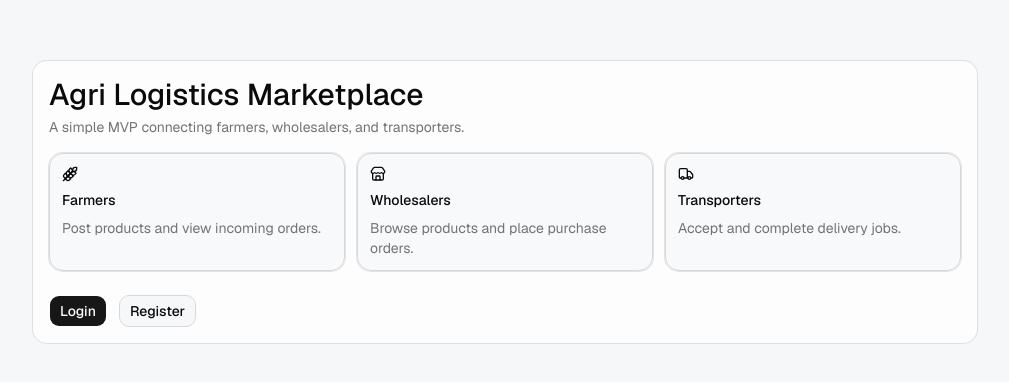
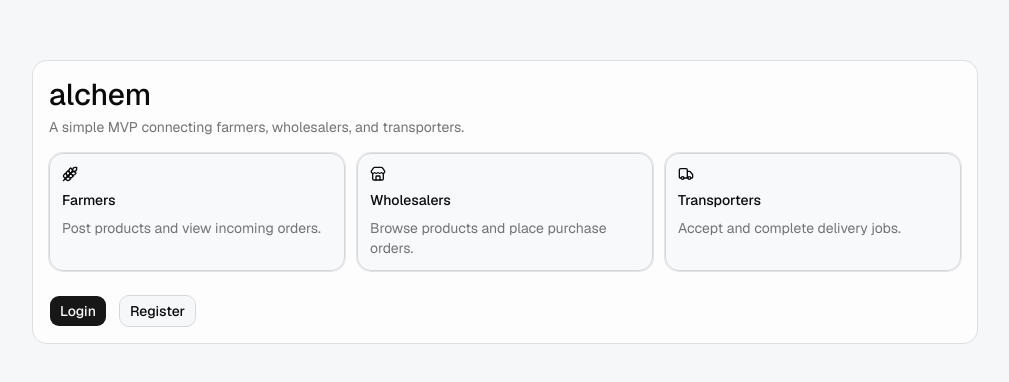
Before and after one commit to xCHLOMIx/alchem, a Next.js app: page / in a window 1280 px wide. Shown: the part 198-580 px from the top of the page, without its empty margins (135-1144 px from the left). Built offline with nearby package versions, Linux system fonts and the light colour scheme.

Commit message:
feat(app): Change app name to 'alchem'

```diff
--- a/app/layout.tsx
+++ b/app/layout.tsx
@@ -13,8 +13,8 @@ const geistMono = Geist_Mono({
 });
 
 export const metadata: Metadata = {
-  title: "Agri Logistics Marketplace",
-  description: "Prototype marketplace connecting farmers, wholesalers, and transporters",
+  title: "alchem",
+  description: "alchem prototype marketplace connecting farmers, wholesalers, and transporters",
 };
 
 export default function RootLayout({
--- a/app/page.tsx
+++ b/app/page.tsx
@@ -14,7 +14,7 @@ export default function Home() {
     <main className="mx-auto flex min-h-screen w-full max-w-5xl items-center bg-background p-6 md:p-10">
       <Card className="w-full">
         <CardHeader>
-          <CardTitle className="text-3xl">Agri Logistics Marketplace</CardTitle>
+          <CardTitle className="text-3xl">alchem</CardTitle>
           <CardDescription>
             A simple MVP connecting farmers, wholesalers, and transporters.
           </CardDescription>
```
